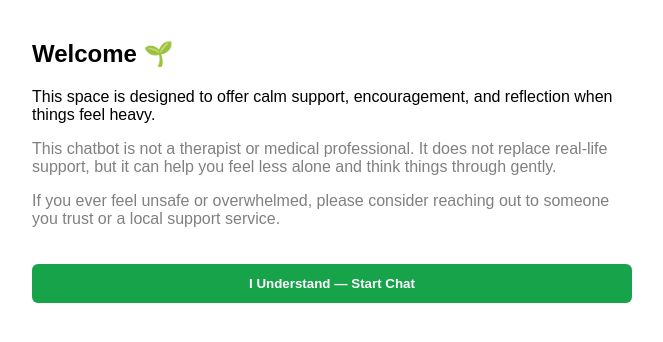
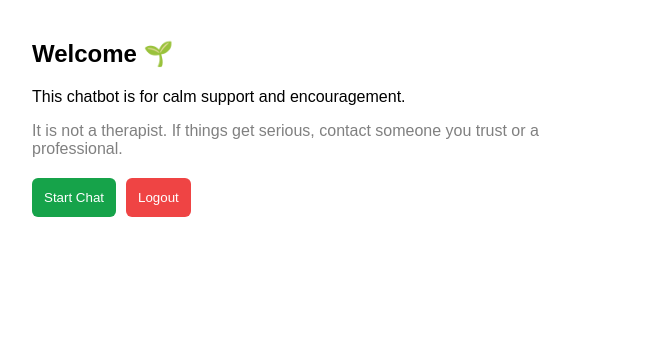
Before and after one commit to Rabbi111-cloud/Mental-Support-App, a Next.js app: page /onboarding in a window 1280 px wide. Shown: the top 342 px of the page, without its empty margins (308-971 px from the left). Built offline with nearby package versions, Linux system fonts and the light colour scheme; no server answers.

Commit message:
Update page.js

```diff
--- a/app/onboarding/page.js
+++ b/app/onboarding/page.js
@@ -1,44 +1,26 @@
 "use client"
-
 import Link from "next/link"
+import { auth } from "../../lib/firebase"
+import { signOut } from "firebase/auth"
 
 export default function Onboarding() {
+  async function handleLogout() {
+    await signOut(auth)
+    window.location.href = "/login"
+  }
+
   return (
-    <main style={{ maxWidth: 600, margin: "0 auto", padding: 20 }}>
+    <main style={{ maxWidth:600, margin:"0 auto", padding:20 }}>
       <h2>Welcome 🌱</h2>
+      <p>This chatbot is for calm support and encouragement.</p>
+      <p style={{color:"gray"}}>It is not a therapist. If things get serious, contact someone you trust or a professional.</p>
 
-      <p>
-        This space is designed to offer calm support, encouragement,
-        and reflection when things feel heavy.
-      </p>
-
-      <p style={{ color: "gray" }}>
-        This chatbot is not a therapist or medical professional.
-        It does not replace real-life support, but it can help you
-        feel less alone and think things through gently.
-      </p>
-
-      <p style={{ color: "gray" }}>
-        If you ever feel unsafe or overwhelmed, please consider
-        reaching out to someone you trust or a local support service.
-      </p>
-
-      <Link href="/chat">
-        <button
-          style={{
-            marginTop: 20,
-            padding: 12,
-            width: "100%",
-            background: "#16a34a",
-            color: "white",
-            border: "none",
-            borderRadius: 6,
-            fontWeight: "bold"
-          }}
-        >
-          I Understand — Start Chat
-        </button>
-      </Link>
+      <div style={{display:"flex", gap:10, marginTop:20}}>
+        <Link href="/chat">
+          <button style={{padding:12, background:"#16a34a", color:"white", border:"none", borderRadius:6}}>Start Chat</button>
+        </Link>
+        <button onClick={handleLogout} style={{padding:12, background:"#ef4444", color:"white", border:"none", borderRadius:6}}>Logout</button>
+      </div>
     </main>
   )
 }
```
